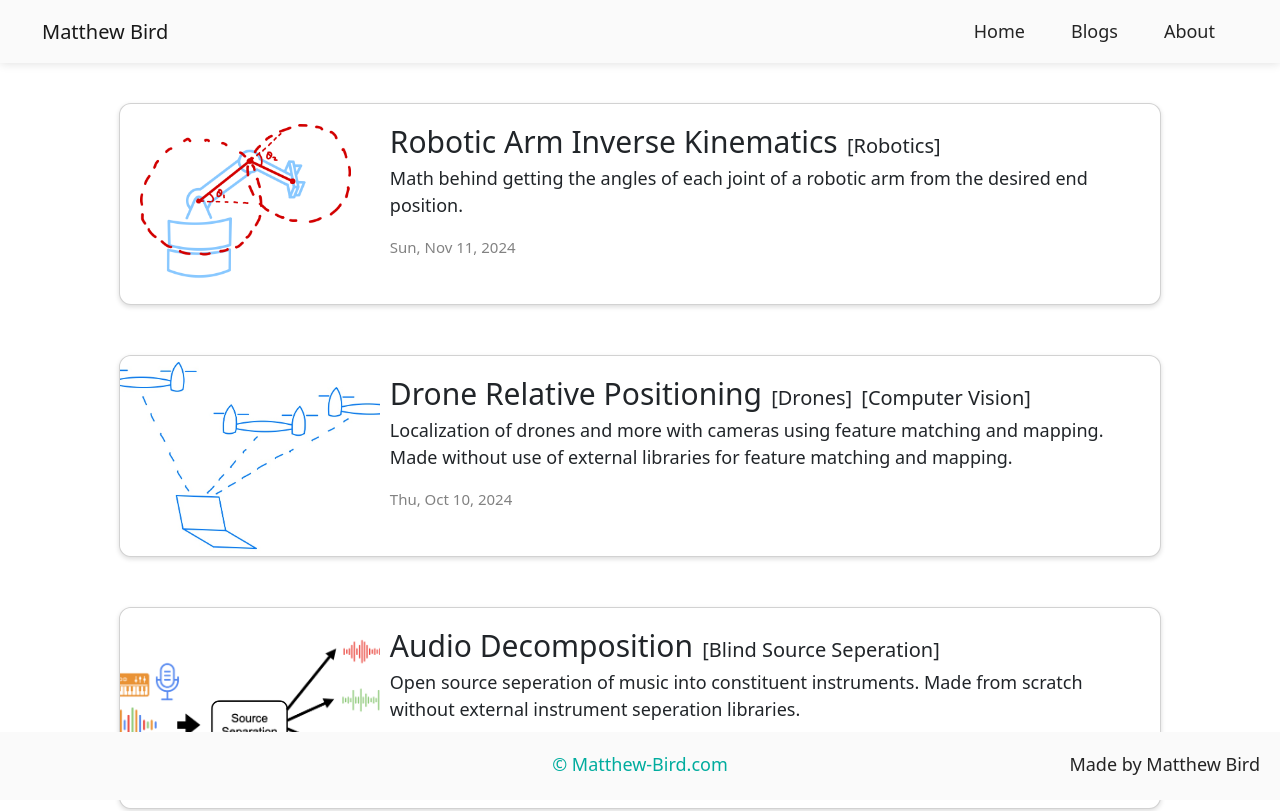
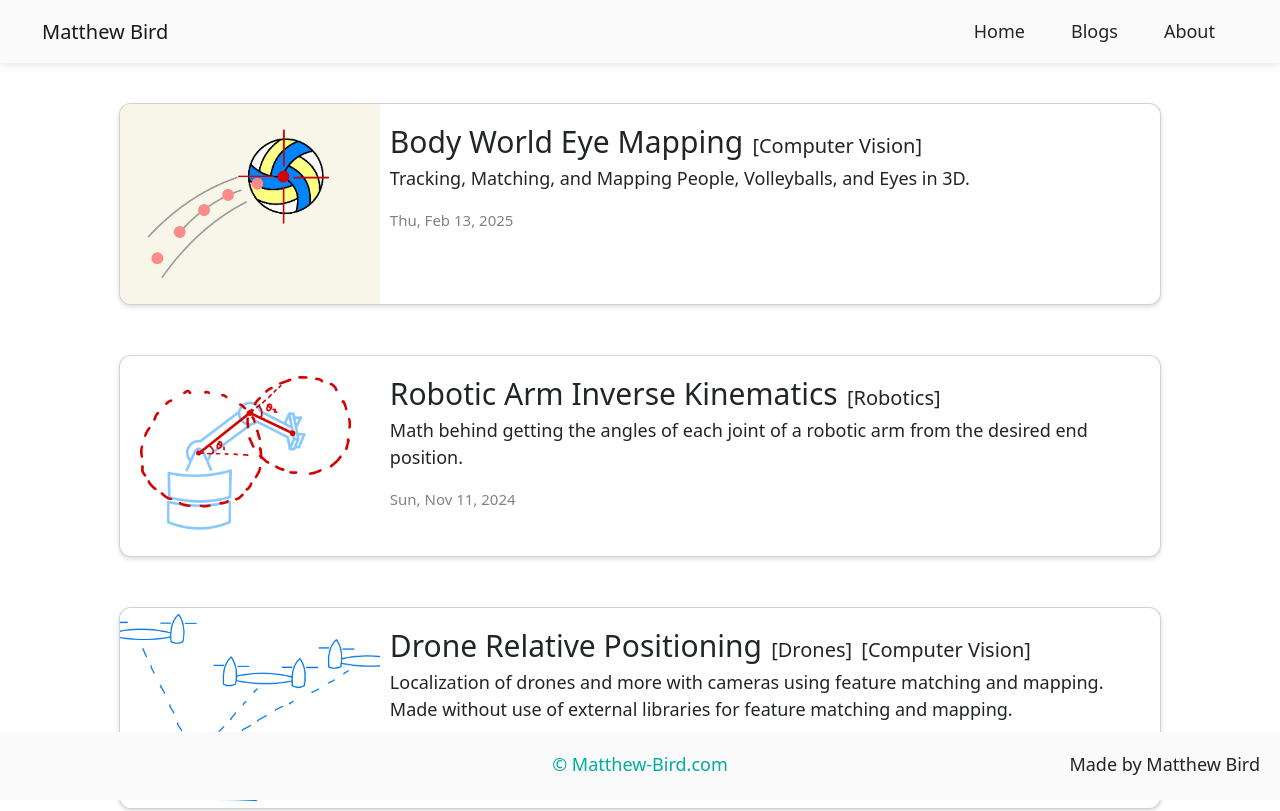
Before and after one commit to mbird1258/Matthew-Bird.com, a website: page blogs.html in a window 1280 px wide. Shown: the top 811 px of the page. Drawn offline with nearby package versions, Linux system fonts and the light colour scheme.

Commit message:
Update index and blogs pages

```diff
--- a/blogs.html
+++ b/blogs.html
@@ -102,6 +102,31 @@
                 </div>
             </a>
         </div> -->
+
+        <!-- [Proj 6] -->
+        <div class="offset-1 col-10">
+            <a href="/blogs/Body-World-Eye-Mapping.html">
+                <div class="card" style="overflow:hidden">
+                    <div class="m-auto m-lg-0 row no-gutters">
+                        <div class="col-lg-3 img" style="padding:0px; overflow:hidden">
+                            <img class="img-fluid" src="/assets/imgs/Body World Eye Mapping/0.jpg" alt="Body-World-Eye-Mapping">
+                        </div>
+
+                        <div class="col-lg-9 description-text">
+                            <h1 class="d-inline">Body World Eye Mapping</h1>
+
+                            <div id="tags" class="d-inline">
+                            <h6 class="d-inline">[Computer Vision]</h6>
+                            </div>
+
+                            <p>Tracking, Matching, and Mapping People, Volleyballs, and Eyes in 3D. </p>
+
+                            <h5 class="d-inline">Thu, Feb 13, 2025</h5>
+                        </div>
+                    </div>
+                </div>
+            </a>
+        </div>
 
         <!-- [Proj 5] -->
         <div class="offset-1 col-10">
```
Also changed, not shown: blogs/Body-World-Eye-Mapping.html (+1 -1 lines), index.html (+18 -0 lines), assets/imgs/Body World Eye Mapping/0.jpg (added).
